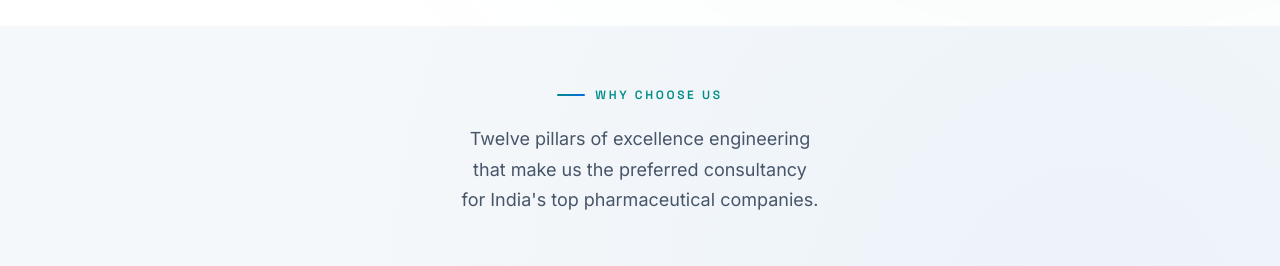
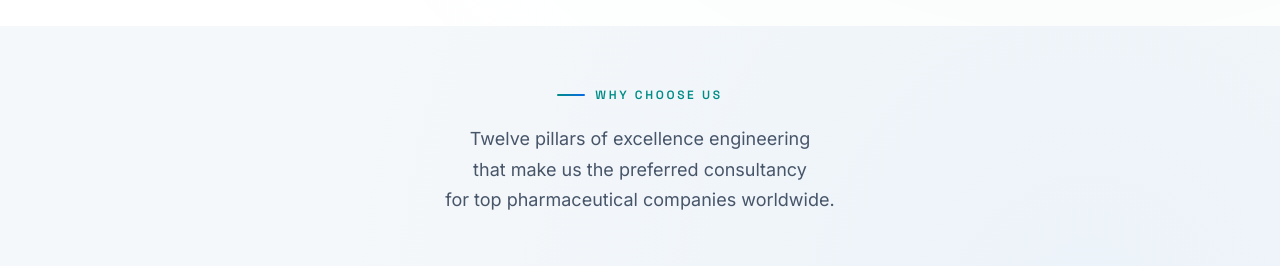
Before and after one commit to Prudvinayak-1729/SP-Consultancy, a React (Vite) app: page / in a window 1280 px wide. Shown: the part 1960-2226 px from the top of the page. Built offline with nearby package versions, Linux system fonts and the light colour scheme; a web font is replaced by a local one.

Commit message:
the changes are doen for the spaced texts

```diff
--- a/src/pages/Home.tsx
+++ b/src/pages/Home.tsx
@@ -449,7 +449,7 @@ export default function Home() {
             >
               Twelve pillars of excellence engineering<br />
               that make us the preferred consultancy<br />
-              for India's top pharmaceutical companies.
+              for top pharmaceutical companies worldwide.
             </p>
           </div>
           <div className="grid grid-cols-1 sm:grid-cols-2 lg:grid-cols-3 gap-4 sm:gap-6">
--- a/src/pages/Industries.tsx
+++ b/src/pages/Industries.tsx
@@ -86,7 +86,7 @@ export default function Industries() {
               flexWrap: 'nowrap',
             }}
           >
-            <span style={{ whiteSpace: 'nowrap' }}>Engineering Excellence</span>
+            <span style={{ whiteSpace: 'nowrap' }}>Engineering Excellence</span>{' '}
             <span className="gradient-text" style={{ whiteSpace: 'nowrap' }}>Across Life Sciences & Beyond</span>
           </h1>
           <p
--- a/src/pages/Technology.tsx
+++ b/src/pages/Technology.tsx
@@ -35,7 +35,7 @@ export default function Technology() {
               lineHeight: 1.2,
             }}
           >
-            <span style={{ whiteSpace: 'nowrap' }}>Engineering Software</span>
+            <span style={{ whiteSpace: 'nowrap' }}>Engineering Software</span>{' '}
             <span className="gradient-text" style={{ whiteSpace: 'nowrap' }}>at the Cutting Edge.</span>
           </h1>
           <p
```
